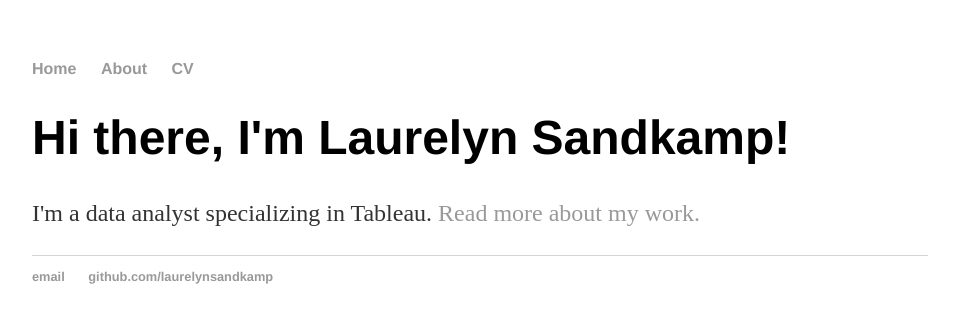
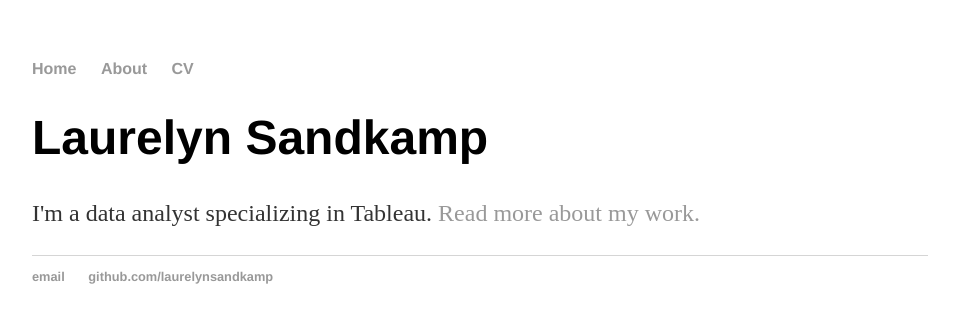
Before and after one commit to laurelynsandkamp/laurelynsandkamp.github.io, a Jekyll site: the page built from index.html, in a window 1280 px wide. Shown: the top 323 px of the page, without its empty margins (160-1119 px from the left). Built offline with Jekyll 4.4.1, drawn with Linux system fonts in a browser that asks for light colours.

Commit message:
Update index.html

```diff
--- a/index.html
+++ b/index.html
@@ -3,6 +3,6 @@ layout: default
 title: Laurelyn Sandkamp
 ---
 <div class="blurb">
-	<h1>Hi there, I'm Laurelyn Sandkamp!</h1>
+	<h1>Laurelyn Sandkamp</h1>
 	<p>I'm a data analyst specializing in Tableau. <a href="/about">Read more about my work.</a></p>
 </div><!-- /.blurb -->
```
